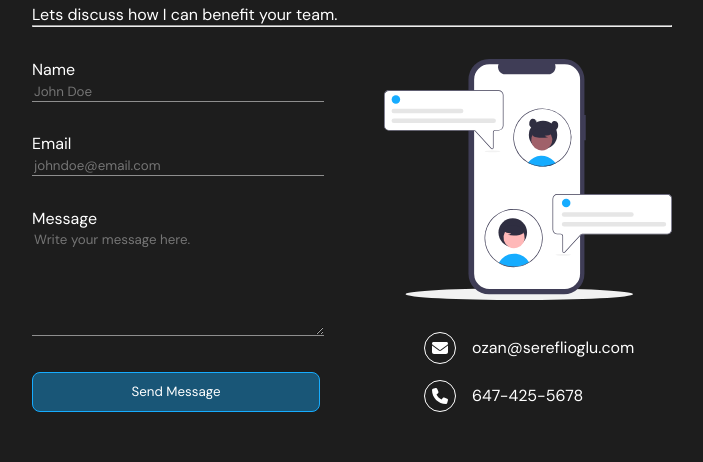
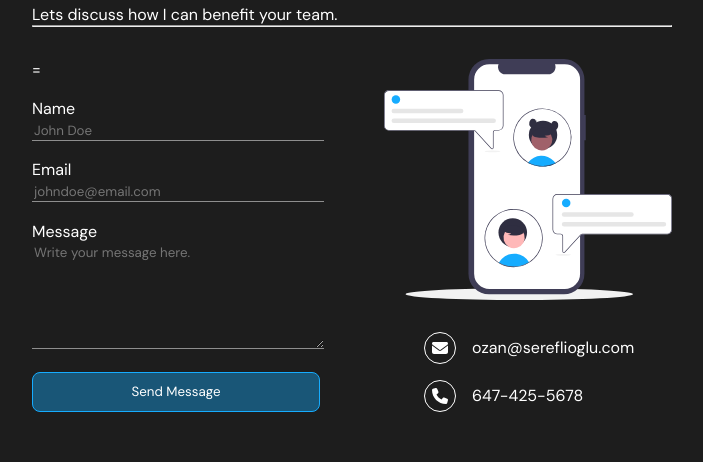
Before and after one commit to ozanls/react-portfolio-website, a React (Vite) app in the folder frontend/: page / in a window 1280 px wide. Shown: the part 2109-2571 px from the top of the page, without its empty margins (288-991 px from the left). Built offline with nearby package versions, Linux system fonts and the light colour scheme; no server answers.

Commit message:
fixed form submission

```diff
--- a/frontend/src/components/Contact.jsx
+++ b/frontend/src/components/Contact.jsx
@@ -25,9 +25,8 @@ export default function Contact() {
                         <p>Thank you! Your message has been sent.</p>
                     </div>
                 ) : (
-                    <form className="contact__left" name="contact" method="POST" data-netlify="true" onSubmit={handleSubmit}>
-                        <input type="hidden" name="form-name" value="contact" />
-                        <label>
+                    <form className="contact__left" name="contact" method="POST" netlify onSubmit={handleSubmit}>
+=                        <label>
                             Name <br />
                             <input type="text" name="name" placeholder="John Doe" required/>
                         </label>
```
